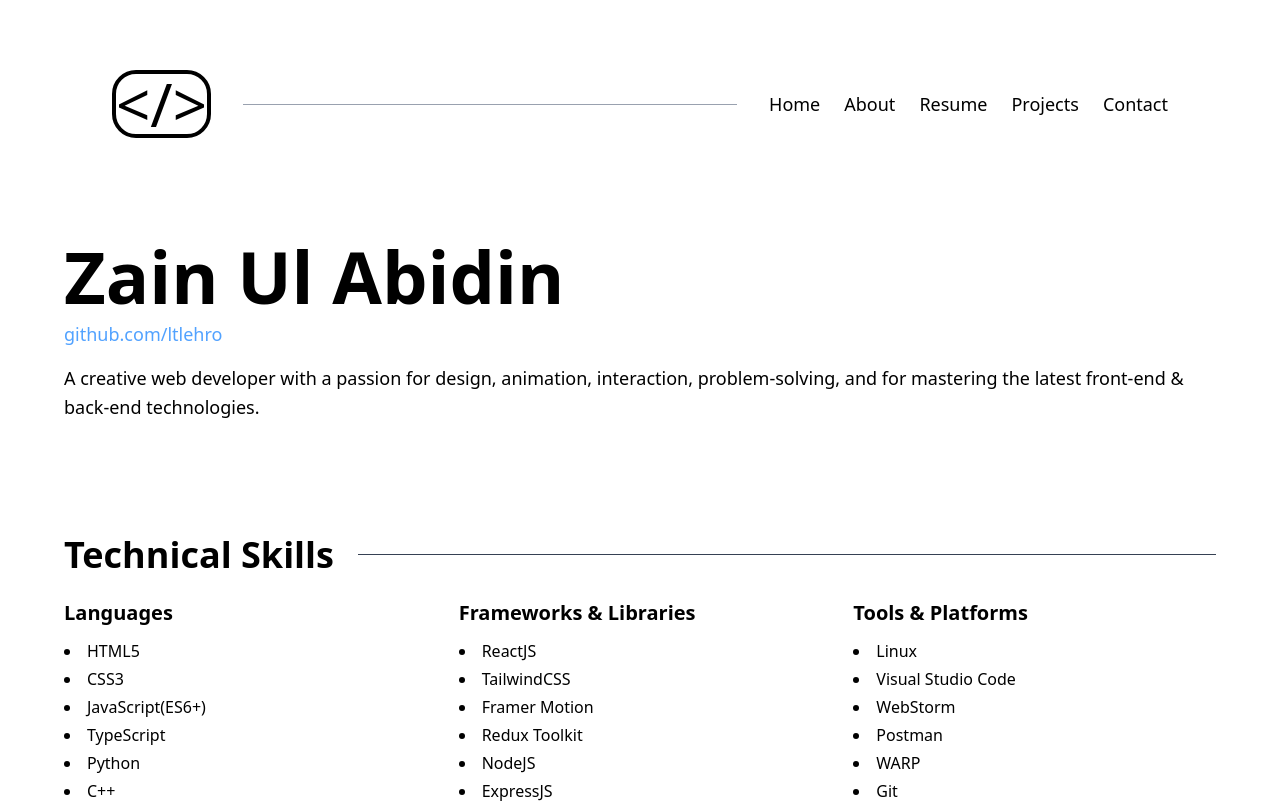
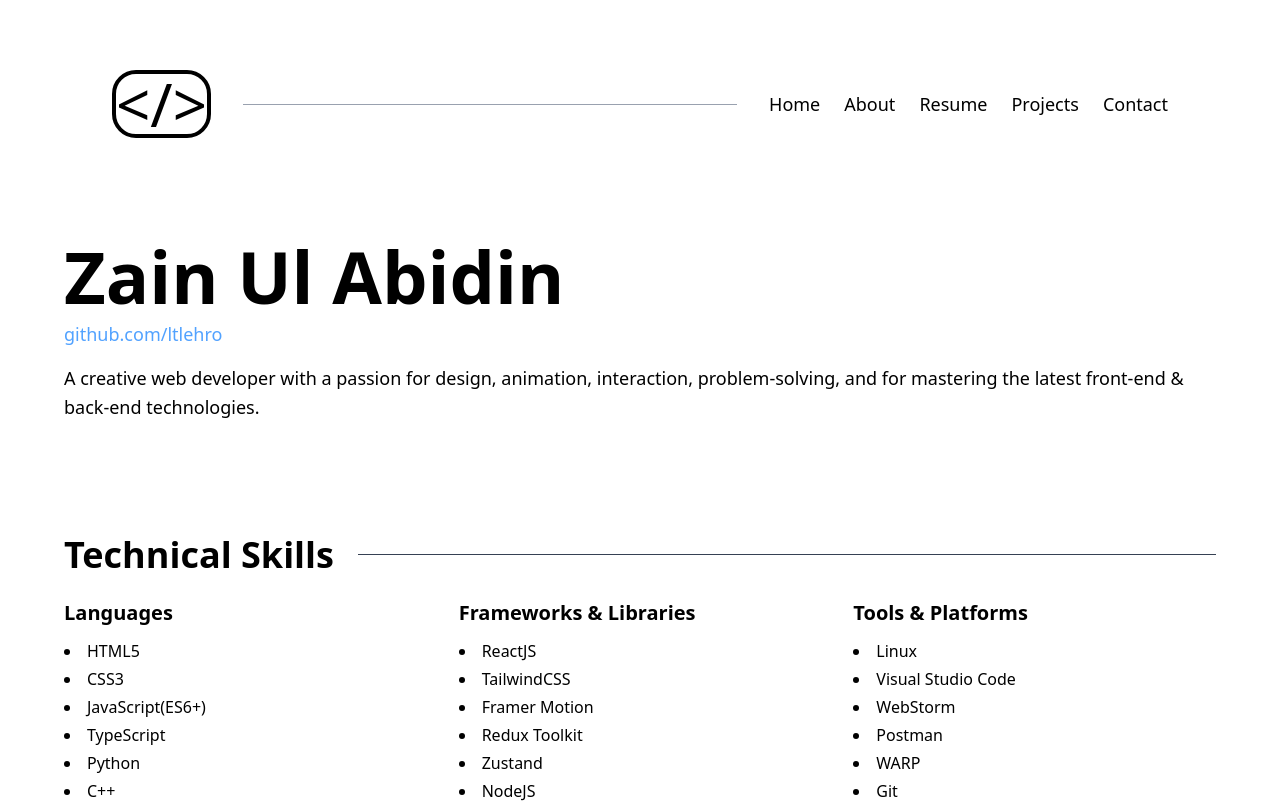
Before and after one commit to guesswhozayn/portfolio, a React (Vite) app: page /resume in a window 1280 px wide. Shown: the top 803 px of the page. Built offline with nearby package versions, Linux system fonts and the light colour scheme.

Commit message:
added new skill

```diff
--- a/src/components/Resume.jsx
+++ b/src/components/Resume.jsx
@@ -13,6 +13,7 @@ const Resume = ({ id }) => {
     "TailwindCSS",
     "Framer Motion",
     "Redux Toolkit",
+    "Zustand",
     "NodeJS",
     "ExpressJS",
     "Rest APIs",
```
